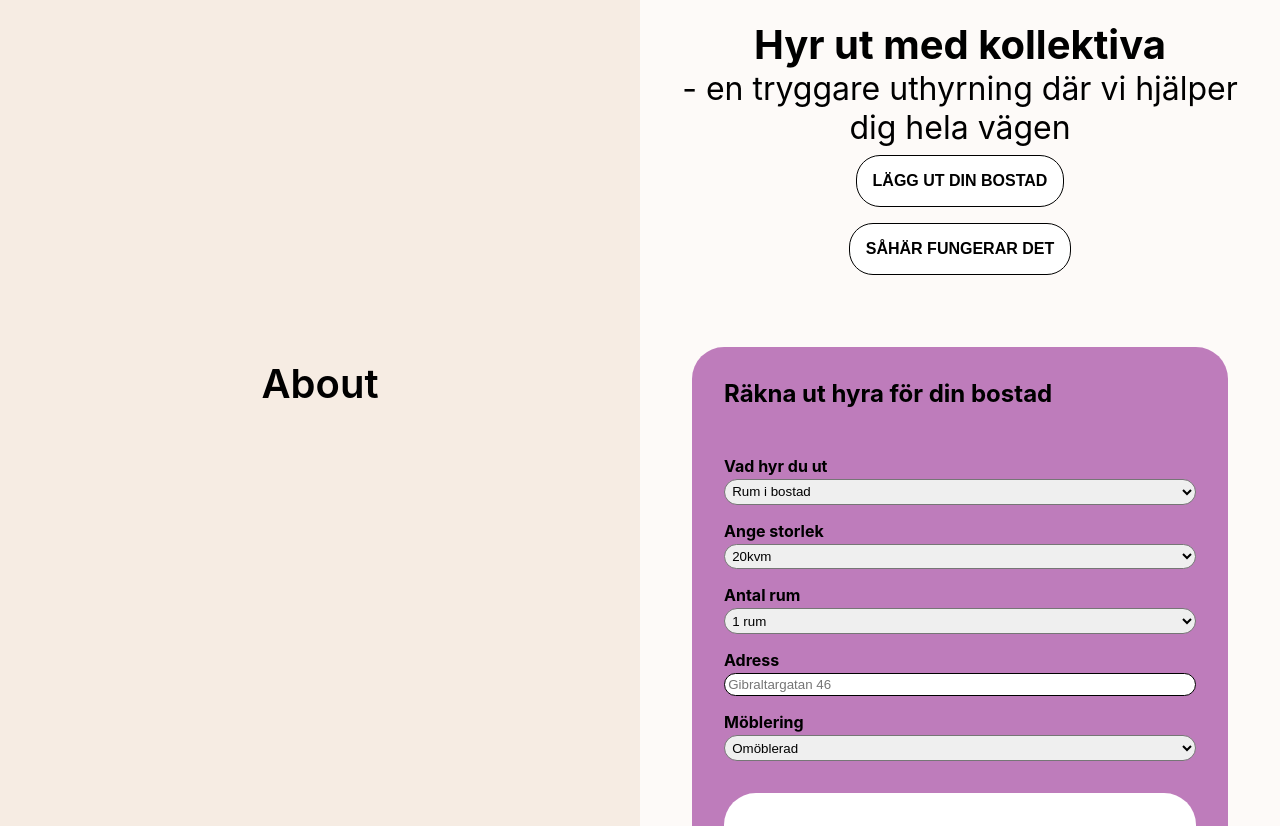
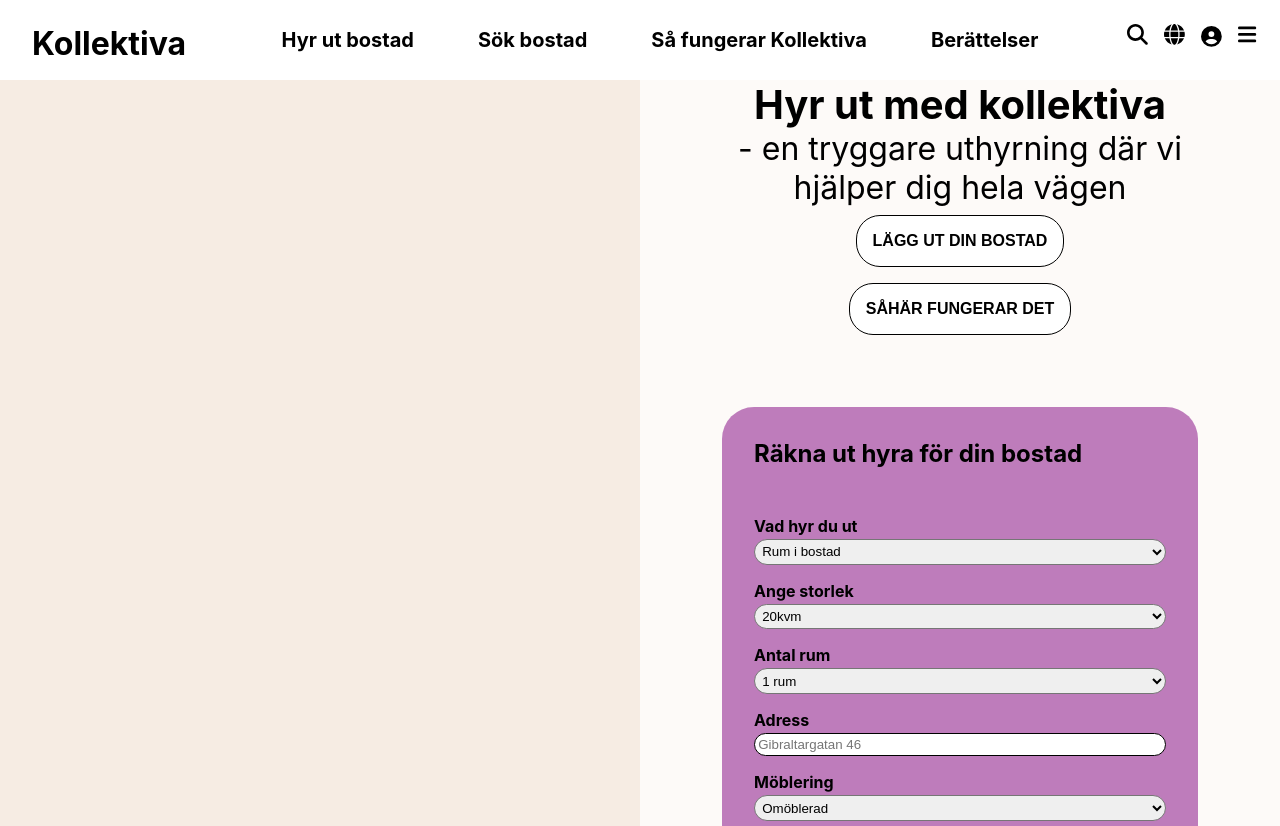
Before and after one commit to chrs-m/kollektiva, a Next.js app: page /ad/new in a window 1280 px wide. Shown: the top 826 px of the page. Built offline with nearby package versions, Linux system fonts and the light colour scheme.

Commit message:
fixed styling in form and rentee

```diff
--- a/components/CreateAd/Form.js
+++ b/components/CreateAd/Form.js
@@ -1,6 +1,6 @@
 import React, { useState } from "react";
 import styles from "../../styles/Form.module.scss";
-// import Nav from "../Nav/Nav";
+import Navbar from "../Navbar/Navbar";
 import About from "./About";
 import Extras from "./Extras";
 import LivingInfo from "./LivingInfo";
@@ -87,12 +87,15 @@
   return (
     <div className={styles.container}>
       {/* <Nav /> */}
-      <div className={styles.header}>
+      <div className={styles.animation}>
         {/* <div className={styles.titleWrapper}> */}
-        <h1 className={styles.title}>{FormTitles[page]}</h1>
+
         {/* </div> */}
       </div>
       <div className={styles.formContainer}>
+        <div className={styles.titleContainer}>
+          <h1 className={styles.title}>{FormTitles[page]}</h1>
+        </div>
         <div className={styles.body}>{PageDisplay()}</div>
         <div className={styles.buttons}>
           <button
--- a/components/Parts/ManyOptionsBtn/ManyOptionsBtn.module.scss
+++ b/components/Parts/ManyOptionsBtn/ManyOptionsBtn.module.scss
@@ -1,3 +1,9 @@
+@mixin desktop {
+  @media (min-width: 1024px) {
+    @content;
+  }
+}
+
 .buttonContainer {
   width: 140px;
   height: 94px;
@@ -10,4 +16,8 @@
   flex-direction: column;
   justify-content: center;
   align-items: center;
+  @include desktop {
+    width: 180px;
+    height: 110px;
+  }
 }
--- a/pages/ad/new.js
+++ b/pages/ad/new.js
@@ -1,11 +1,12 @@
 import { React, useState } from "react";
 import Form from "../../components/CreateAd/Form";
-// import Nav from "../../components/Nav/Nav";
+import Navbar from "../../components/Navbar/Navbar";
 import styles from "../../styles/NewAd.module.scss";
 
 function newAd() {
   return (
     <div className={styles.container}>
+      <Navbar />
       <div className={styles.header}></div>
       <Form />
     </div>
--- a/styles/Form.module.scss
+++ b/styles/Form.module.scss
@@ -6,61 +6,62 @@
 
 .container {
   background: var(--header);
-
   @include desktop {
     display: flex;
     min-height: 100vh;
   }
 
-  .header {
-    height: 80px;
-    display: flex;
-    align-items: center;
-    justify-content: center;
-
+  .animation {
     @include desktop {
       //Personligen tyckte jag det var snyggare med header 40% och form 60%, vi kan dubbelkolla mot slutet
       width: 50%;
-      padding: 30px;
-      text-align: center;
     }
   }
 
   .formContainer {
-    border-radius: 25px 25px 0 0;
-    background-color: var(--container);
-
-    min-height: 93vh;
     display: flex;
     flex-direction: column;
-    justify-content: space-between;
 
     @include desktop {
       width: 50%;
-      border-radius: 0;
+      background-color: var(--container);
+      justify-content: space-between;
     }
   }
 
   .body {
+    background-color: var(--container);
+    border-radius: 25px 25px 0 0;
     padding: 20px;
+    min-height: 70vh;
+
+    @include desktop {
+      border-radius: 0;
+      padding: 0 50px;
+    }
   }
+}
+
+.titleContainer {
+  display: flex;
+  justify-content: center;
+  align-items: center;
+  height: 80px;
 
   .title {
     font-size: 1.2rem;
-    font-weight: 600;
 
     @include desktop {
-      font-size: 2.5rem;
+      font-size: 2rem;
       line-height: 3rem;
-      padding: 0 15px;
-      position: absolute;
-      top: 45%;
+      padding: 15px;
     }
   }
 }
 
 .btnNext {
-  background-color: rgba(grey, 0.8);
+  background-color: var(--button-border);
+  color: #fff;
   font-size: 1.5rem;
   text-align: center;
   margin: 0.5rem 0rem;
@@ -69,11 +70,11 @@
   border: none;
   border-radius: 8px;
   max-width: 100%;
-  &:hover,
-  &:focus {
-    background-color: #b4b4b4;
-    color: #000;
-  }
+  // &:hover,
+  // &:focus {
+  //   background-color: #b4b4b4;
+  //   color: #000;
+  // }
 }
 
 .btnBack {
@@ -94,4 +95,5 @@
   display: flex;
   justify-content: space-around;
   align-items: center;
+  background-color: var(--container);
 }
```
